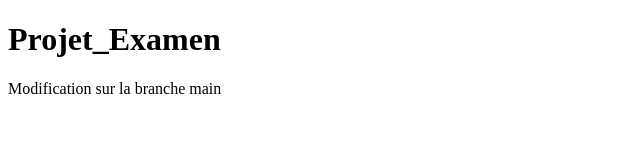
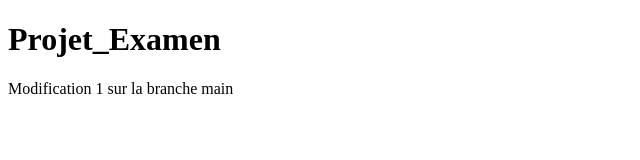
Before and after one commit to Tahaeizen/Projet_Examen, a plain HTML site: page index.html in a window 1280 px wide. Shown: the full height of the page, 0-640 px from the left. Drawn offline with Linux system fonts and the light colour scheme.

Commit message:
Update index.html

```diff
--- a/index.html
+++ b/index.html
@@ -7,7 +7,7 @@
 </head>
 <body>
     <h1>Projet_Examen</h1>
-    <p>Modification sur la branche main</p>
+    <p>Modification 1 sur la branche main</p>
 
 </body>
 </html>
```
